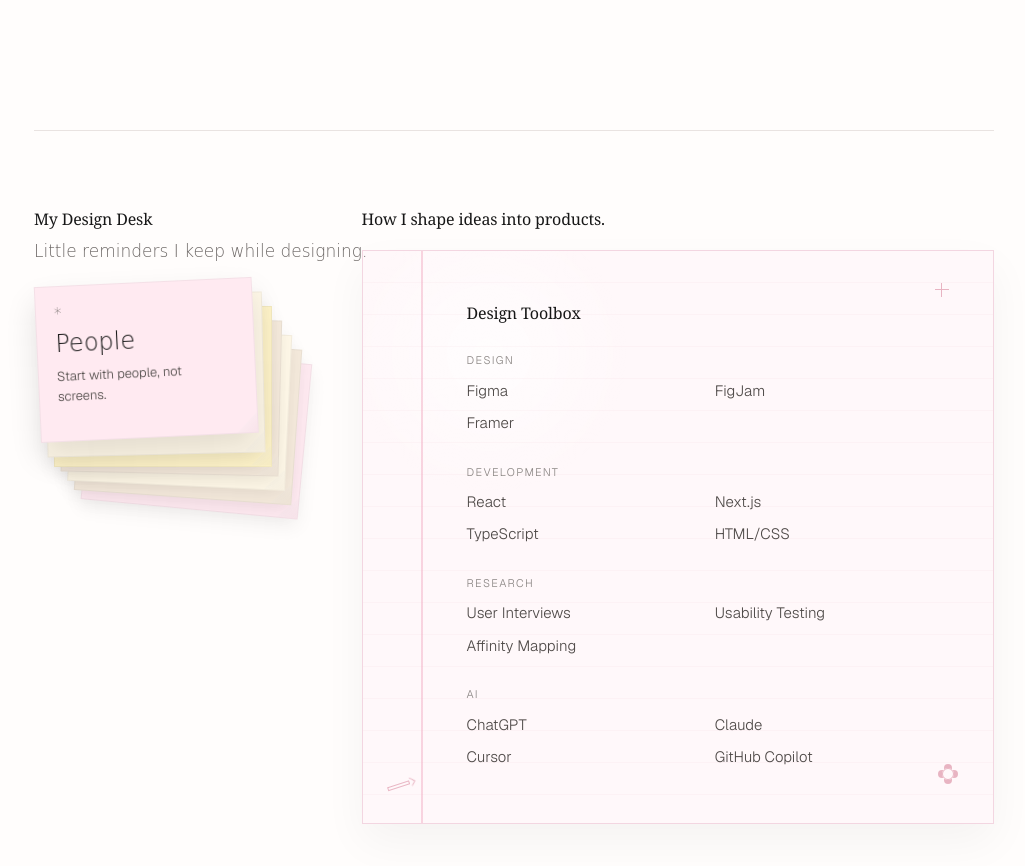
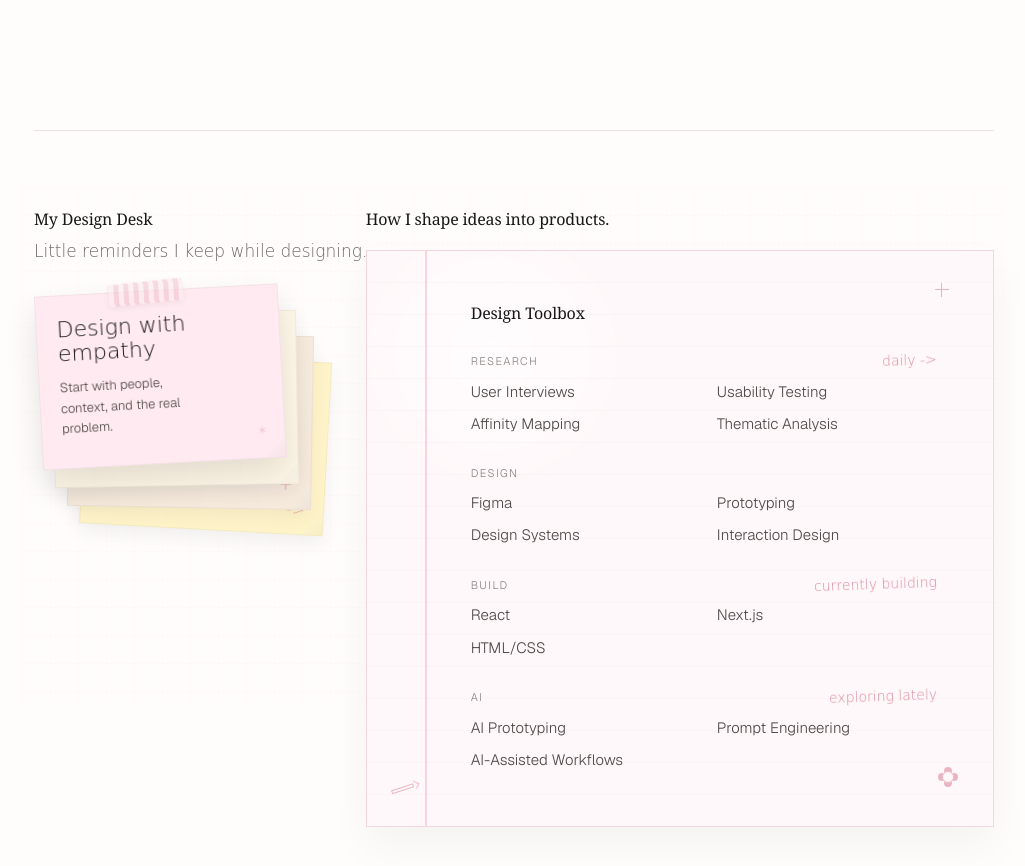
Before and after one commit to krisooti/Portfolio, a Next.js app: page /about in a window 1280 px wide. Shown: the part 1040-1906 px from the top of the page, without its empty margins (126-1151 px from the left). Built offline with nearby package versions, Linux system fonts and the light colour scheme.

Commit message:
Redesign about design desk section

```diff
--- a/app/about/ProfileCarousel.tsx
+++ b/app/about/ProfileCarousel.tsx
@@ -5,6 +5,7 @@
   useEffect,
   useRef,
   useState,
+  type ReactNode,
   type TouchEvent,
 } from "react";
 import { HighlightText } from "../HighlightText";
@@ -13,7 +14,7 @@
 
 type ProfileSlide = {
   headline: string;
-  body: string;
+  body: ReactNode;
   imageLabel: string;
   caption: string;
   image?: {
@@ -25,7 +26,25 @@
 const profileSlides: ProfileSlide[] = [
   {
     headline: "Hi there! I'm Kristi",
-    body: "I'm a recent graduate from the University of Washington with a degree in Human Centered Design & Engineering. I enjoy creating thoughtful digital experiences that are intuitive, accessible, and meaningful. I believe good design should make technology feel approachable while solving real problems.",
+    body: (
+      <>
+        I&apos;m a recent graduate from the University of Washington with a degree
+        in{" "}
+        <span
+          className="hcde-note-trigger"
+          tabIndex={0}
+          aria-describedby="hcde-note"
+        >
+          Human-Centered Design &amp; Engineering
+          <span className="hcde-note" id="hcde-note" role="tooltip">
+            Designing systems around real human needs.
+          </span>
+        </span>
+        . I enjoy creating thoughtful digital experiences that are intuitive,
+        accessible, and meaningful. I believe good design should make technology
+        feel approachable while solving real problems.
+      </>
+    ),
     imageLabel: "Kristi profile photo",
     caption: "This is me :)",
     image: {
--- a/app/about/StickyNoteStack.tsx
+++ b/app/about/StickyNoteStack.tsx
@@ -2,50 +2,34 @@
 
 import { useRef, useState, type CSSProperties, type TouchEvent } from "react";
 
-const FLIP_DURATION_MS = 680;
+const FLIP_DURATION_MS = 350;
 
 const stickyNotes = [
   {
-    title: "People",
-    body: "Start with people, not screens.",
+    title: "Design with empathy",
+    body: "Start with people, context, and the real problem.",
     doodle: "*",
     tone: "pink",
+    detail: "tape",
   },
   {
-    title: "Interviews",
-    body: "Every interview teaches something unexpected.",
-    doodle: "o",
+    title: "Make complexity simple",
+    body: "Turn messy systems into clear next steps.",
+    doodle: "",
     tone: "cream",
   },
   {
-    title: "Details",
-    body: "Small interactions create memorable experiences.",
+    title: "Give users control",
+    body: "AI should guide decisions, not take them away.",
     doodle: "+",
-    tone: "yellow",
+    tone: "beige",
+    detail: "paperclip",
   },
   {
-    title: "Iterate",
-    body: "Iterate before polishing.",
+    title: "Iterate through feedback",
+    body: "Prototype early, learn quickly, refine with care.",
     doodle: "->",
-    tone: "beige",
-  },
-  {
-    title: "Access",
-    body: "Accessibility is part of good design.",
-    doodle: "<3",
-    tone: "cream",
-  },
-  {
-    title: "Why",
-    body: 'Ask "Why?" before designing.',
-    doodle: ":)",
-    tone: "beige",
-  },
-  {
-    title: "Curiosity",
-    body: "Curiosity leads better solutions.",
-    doodle: "*",
-    tone: "pink",
+    tone: "yellow",
   },
 ];
 
@@ -54,14 +38,18 @@
   const [isFlipping, setIsFlipping] = useState(false);
   const touchStartY = useRef<number | null>(null);
 
-  const flipNote = () => {
+  const flipNote = (selectedIndex = 0) => {
     if (isFlipping) {
       return;
     }
 
     setIsFlipping(true);
     window.setTimeout(() => {
-      setActiveIndex((currentIndex) => (currentIndex + 1) % stickyNotes.length);
+      setActiveIndex(
+        (currentIndex) =>
+          (currentIndex + (selectedIndex === 0 ? 1 : selectedIndex)) %
+          stickyNotes.length,
+      );
       setIsFlipping(false);
     }, FLIP_DURATION_MS);
   };
@@ -101,21 +89,30 @@
           <button
             className={`sticky-note sticky-note--${note.tone}${
               isTopNote ? " is-top" : ""
-            }${isTopNote && isFlipping ? " is-flipping" : ""}`}
+            }${isTopNote && isFlipping ? " is-flipping" : ""}${
+              note.detail ? ` has-${note.detail}` : ""
+            }`}
             style={{ "--stack-index": index } as CSSProperties}
             type="button"
             key={`${note.title}-${index}`}
-            onClick={isTopNote ? flipNote : undefined}
-            disabled={!isTopNote}
+            onClick={() => flipNote(index)}
             aria-label={
               isTopNote
                 ? `Flip note: ${note.title}`
-                : `${note.title} note underneath`
+                : `Bring note to front: ${note.title}`
             }
           >
-            <span className="sticky-note-doodle" aria-hidden="true">
-              {note.doodle}
-            </span>
+            {note.doodle ? (
+              <span className="sticky-note-doodle" aria-hidden="true">
+                {note.doodle}
+              </span>
+            ) : null}
+            {note.detail ? (
+              <span
+                className={`sticky-note-detail sticky-note-detail--${note.detail}`}
+                aria-hidden="true"
+              />
+            ) : null}
             <span className="sticky-note-title">{note.title}</span>
             <span className="sticky-note-body">{note.body}</span>
           </button>
--- a/app/about/page.tsx
+++ b/app/about/page.tsx
@@ -14,20 +14,23 @@
 
 const toolkitGroups = [
   {
-    title: "Design",
-    tools: ["Figma", "FigJam", "Framer"],
+    title: "Research",
+    tools: ["User Interviews", "Usability Testing", "Affinity Mapping", "Thematic Analysis"],
+    note: "daily ->",
   },
   {
-    title: "Development",
-    tools: ["React", "Next.js", "TypeScript", "HTML/CSS"],
+    title: "Design",
+    tools: ["Figma", "Prototyping", "Design Systems", "Interaction Design"],
   },
   {
-    title: "Research",
-    tools: ["User Interviews", "Usability Testing", "Affinity Mapping"],
+    title: "Build",
+    tools: ["React", "Next.js", "HTML/CSS"],
+    note: "currently building",
   },
   {
     title: "AI",
-    tools: ["ChatGPT", "Claude", "Cursor", "GitHub Copilot"],
+    tools: ["AI Prototyping", "Prompt Engineering", "AI-Assisted Workflows"],
+    note: "exploring lately",
   },
 ];
 
@@ -120,10 +123,15 @@
                 <div className="toolkit-doodle toolkit-doodle--sparkle" aria-hidden="true" />
                 <div className="toolkit-doodle toolkit-doodle--flower" aria-hidden="true" />
                 <div className="toolkit-doodle toolkit-doodle--pencil" aria-hidden="true" />
-                <h3>Design Toolbox</h3>
+                <h3>
+                  <span>Design Toolbox</span>
+                </h3>
                 {toolkitGroups.map((group) => (
                   <section className="toolkit-note-section" key={group.title}>
-                    <h4>{group.title}</h4>
+                    <div className="toolkit-note-heading">
+                      <h4>{group.title}</h4>
+                      {group.note ? <span>{group.note}</span> : null}
+                    </div>
                     <ul>
                       {group.tools.map((tool) => (
                         <li key={tool}>
--- a/app/globals.css
+++ b/app/globals.css
@@ -890,6 +890,65 @@
   line-height: 1.8;
 }
 
+.hcde-note-trigger {
+  position: relative;
+  display: inline-block;
+  color: #26211f;
+  cursor: help;
+  font-weight: 400;
+}
+
+.hcde-note-trigger::after {
+  position: absolute;
+  right: 2px;
+  bottom: 0.08em;
+  left: 2px;
+  height: 1px;
+  background: rgba(216, 132, 154, 0.6);
+  content: "";
+}
+
+.hcde-note {
+  position: absolute;
+  bottom: calc(100% + 12px);
+  left: 50%;
+  z-index: 4;
+  width: max-content;
+  max-width: 220px;
+  border: 1px solid rgba(243, 214, 225, 0.9);
+  background: #fff8fa;
+  box-shadow: 0 12px 28px rgba(17, 17, 17, 0.09);
+  color: #2c2928;
+  font-size: 12px;
+  font-weight: 300;
+  line-height: 1.45;
+  opacity: 0;
+  padding: 10px 12px;
+  pointer-events: none;
+  transform: translate(-50%, 8px) rotate(-1.4deg);
+  transition:
+    opacity 220ms ease,
+    transform 260ms cubic-bezier(0.22, 1, 0.36, 1);
+}
+
+.hcde-note::after {
+  position: absolute;
+  bottom: -7px;
+  left: 50%;
+  width: 18px;
+  height: 10px;
+  border-bottom: 1px solid rgba(216, 132, 154, 0.8);
+  border-left: 1px solid rgba(216, 132, 154, 0.8);
+  content: "";
+  transform: translateX(-50%) rotate(-34deg);
+}
+
+.hcde-note-trigger:hover .hcde-note,
+.hcde-note-trigger:focus-visible .hcde-note {
+  opacity: 1;
+  transform: translate(-50%, 0) rotate(-1.4deg);
+}
+
 .about-story-section {
   display: grid;
   gap: 0;
@@ -949,12 +1008,30 @@
 }
 
 .about-process-tools-row {
-  display: grid;
-  grid-template-columns: minmax(240px, 0.36fr) minmax(0, 0.64fr);
+  position: relative;
+  display: grid;
+  grid-template-columns: minmax(260px, 0.38fr) minmax(0, 0.62fr);
   align-items: start;
-  gap: clamp(16px, 2.4vw, 28px);
+  gap: clamp(10px, 2vw, 24px);
   width: min(100%, 1040px);
   margin: 0 auto;
+}
+
+.about-process-tools-section {
+  position: relative;
+}
+
+.about-process-tools-section::before {
+  position: absolute;
+  inset: clamp(32px, 5vw, 56px) clamp(-12px, -1vw, 0px) auto;
+  z-index: -1;
+  height: clamp(360px, 42vw, 520px);
+  background-image:
+    linear-gradient(rgba(216, 132, 154, 0.045) 1px, transparent 1px),
+    linear-gradient(90deg, rgba(216, 132, 154, 0.04) 1px, transparent 1px);
+  background-size: 28px 28px;
+  content: "";
+  opacity: 0.62;
 }
 
 .thought-process-column,
@@ -971,7 +1048,7 @@
 
 .toolkit-column {
   z-index: 1;
-  margin-left: -36px;
+  margin-left: -48px;
 }
 
 .design-desk-subtitle {
@@ -985,30 +1062,30 @@
 
 .sticky-note-stack {
   position: relative;
-  width: min(100%, 268px);
-  min-height: 248px;
-  margin-top: 2px;
+  width: min(100%, 340px);
+  min-height: 308px;
+  margin-top: 10px;
   perspective: 900px;
 }
 
 .sticky-note {
-  --note-x: calc(var(--stack-index) * 10px);
-  --note-y: calc(var(--stack-index) * 12px);
-  --note-rotate: calc((var(--stack-index) - 2) * 1.35deg);
+  --note-x: calc(var(--stack-index) * 18px);
+  --note-y: calc(var(--stack-index) * 22px);
+  --note-rotate: calc((var(--stack-index) - 1.5) * 2.1deg);
   position: absolute;
   top: 0;
   left: 0;
   z-index: calc(10 - var(--stack-index));
   display: grid;
-  width: 218px;
-  min-height: 156px;
+  width: 244px;
+  min-height: 174px;
   align-content: start;
-  gap: 10px;
+  gap: 12px;
   border: 1px solid rgba(17, 17, 17, 0.045);
   color: #2c2928;
-  cursor: default;
+  cursor: pointer;
   font: inherit;
-  padding: 20px 18px 18px;
+  padding: 22px 20px 20px;
   text-align: left;
   transform: translate3d(var(--note-x), var(--note-y), 0) rotate(var(--note-rotate));
   transform-origin: 50% 8px;
@@ -1049,7 +1126,6 @@
 }
 
 .sticky-note:not(.is-top) {
-  pointer-events: none;
   box-shadow: 0 8px 18px rgba(17, 17, 17, 0.055);
 }
 
@@ -1058,14 +1134,16 @@
   box-shadow: 0 16px 30px rgba(17, 17, 17, 0.11);
 }
 
+.sticky-note:hover,
 .sticky-note.is-top:hover {
+  z-index: 14;
   box-shadow: 0 22px 40px rgba(17, 17, 17, 0.14);
-  transform: translate3d(var(--note-x), calc(var(--note-y) - 7px), 0) rotate(calc(var(--note-rotate) * 0.45)) scale(1.02);
+  transform: translate3d(var(--note-x), calc(var(--note-y) - 7px), 0) rotate(calc(var(--note-rotate) * 0.35)) scale(1.015);
 }
 
 .sticky-note.is-flipping {
   opacity: 0.92;
-  transform: translate3d(calc(var(--note-x) + 34px), calc(var(--note-y) - 24px), 0) rotateX(78deg) rotate(8deg);
+  transform: translate3d(calc(var(--note-x) + 28px), calc(var(--note-y) - 20px), 0) rotateX(58deg) rotate(6deg);
 }
 
 .sticky-note:focus-visible {
@@ -1073,25 +1151,25 @@
   outline-offset: 4px;
 }
 
-.sticky-note:disabled {
-  color: #2c2928;
-}
-
 .sticky-note-doodle {
+  position: absolute;
+  right: 18px;
+  bottom: 16px;
   width: max-content;
-  color: #746f6c;
+  color: #d8849a;
   font-family: "Bradley Hand", "Comic Sans MS", "Segoe Print", cursive;
-  font-size: 15px;
+  font-size: 16px;
   font-weight: 300;
   line-height: 1;
+  opacity: 0.72;
 }
 
 .sticky-note-title {
   color: #171717;
   font-family: "Bradley Hand", "Comic Sans MS", "Segoe Print", cursive;
-  font-size: 24px;
-  font-weight: 300;
-  line-height: 1.05;
+  font-size: 22px;
+  font-weight: 300;
+  line-height: 1.1;
 }
 
 .sticky-note-body {
@@ -1100,6 +1178,45 @@
   font-size: 13px;
   font-weight: 300;
   line-height: 1.55;
+}
+
+.sticky-note-detail {
+  position: absolute;
+  pointer-events: none;
+}
+
+.sticky-note-detail--tape {
+  top: -10px;
+  left: 74px;
+  width: 74px;
+  height: 22px;
+  background:
+    repeating-linear-gradient(
+      90deg,
+      rgba(255, 255, 255, 0.42) 0 5px,
+      rgba(216, 132, 154, 0.12) 5px 10px
+    ),
+    rgba(245, 203, 214, 0.44);
+  box-shadow: 0 2px 6px rgba(17, 17, 17, 0.055);
+  transform: rotate(-3deg);
+}
+
+.sticky-note-detail--paperclip {
+  top: 16px;
+  right: 18px;
+  width: 18px;
+  height: 30px;
+  border: 1px solid #8a8583;
+  border-radius: 10px;
+  opacity: 0.48;
+}
+
+.sticky-note-detail--paperclip::after {
+  position: absolute;
+  inset: 5px 4px;
+  border: 1px solid #8a8583;
+  border-radius: 8px;
+  content: "";
 }
 
 .toolkit-notebook {
@@ -1122,9 +1239,19 @@
     #fff8fa;
   box-shadow: 0 18px 42px rgba(17, 17, 17, 0.045);
   padding: clamp(34px, 5vw, 52px) clamp(28px, 5vw, 56px) clamp(34px, 5vw, 54px) clamp(78px, 9vw, 104px);
+  transition:
+    box-shadow 350ms cubic-bezier(0.22, 1, 0.36, 1),
+    transform 350ms cubic-bezier(0.22, 1, 0.36, 1);
+}
+
+.toolkit-notebook:hover {
+  box-shadow: 0 24px 56px rgba(17, 17, 17, 0.07);
+  transform: translateY(-3px);
 }
 
 .toolkit-notebook h3 {
+  position: relative;
+  width: max-content;
   margin: 0;
   color: #171717;
   font-family: var(--font-editorial-serif);
@@ -1134,9 +1261,38 @@
   line-height: 1.3;
 }
 
+.toolkit-notebook h3::after {
+  position: absolute;
+  right: -5px;
+  bottom: -5px;
+  left: -5px;
+  height: 6px;
+  background: rgba(239, 161, 182, 0.64);
+  clip-path: polygon(0 38%, 28% 18%, 54% 34%, 80% 8%, 100% 30%, 96% 78%, 48% 72%, 14% 100%);
+  content: "";
+  opacity: 0;
+  transform: scaleX(0);
+  transform-origin: left;
+  transition:
+    opacity 260ms ease,
+    transform 350ms cubic-bezier(0.22, 1, 0.36, 1);
+}
+
+.toolkit-notebook:hover h3::after {
+  opacity: 0.62;
+  transform: scaleX(1);
+}
+
 .toolkit-note-section {
   display: grid;
   gap: 12px;
+}
+
+.toolkit-note-heading {
+  display: flex;
+  align-items: baseline;
+  justify-content: space-between;
+  gap: 16px;
 }
 
 .toolkit-note-section h4 {
@@ -1147,6 +1303,15 @@
   letter-spacing: 0.12em;
   line-height: 1.3;
   text-transform: uppercase;
+}
+
+.toolkit-note-heading > span {
+  color: #d8849a;
+  font-family: "Bradley Hand", "Comic Sans MS", "Segoe Print", cursive;
+  font-size: 14px;
+  font-weight: 300;
+  line-height: 1;
+  transform: rotate(-2deg);
 }
 
 .toolkit-note-section ul {
@@ -2407,8 +2572,17 @@
     gap: 32px;
   }
 
+  .about-process-tools-section::before {
+    right: 0;
+    left: 0;
+  }
+
   .toolkit-column {
     margin-left: 0;
+  }
+
+  .sticky-note-stack {
+    width: min(100%, 340px);
   }
 }
 
@@ -2507,11 +2681,22 @@
   }
 
   .sticky-note-stack {
-    min-height: 230px;
+    min-height: 282px;
   }
 
   .sticky-note {
-    width: min(218px, calc(100vw - 72px));
+    width: min(236px, calc(100vw - 72px));
+  }
+
+  .hcde-note {
+    left: 0;
+    width: min(220px, calc(100vw - 48px));
+    transform: translate(0, 8px) rotate(-1.4deg);
+  }
+
+  .hcde-note-trigger:hover .hcde-note,
+  .hcde-note-trigger:focus-visible .hcde-note {
+    transform: translate(0, 0) rotate(-1.4deg);
   }
 
   .profile-photo-stack-layout {
```
Also changed, not shown: 1 other file (tests, documents, lock files or other folders).
